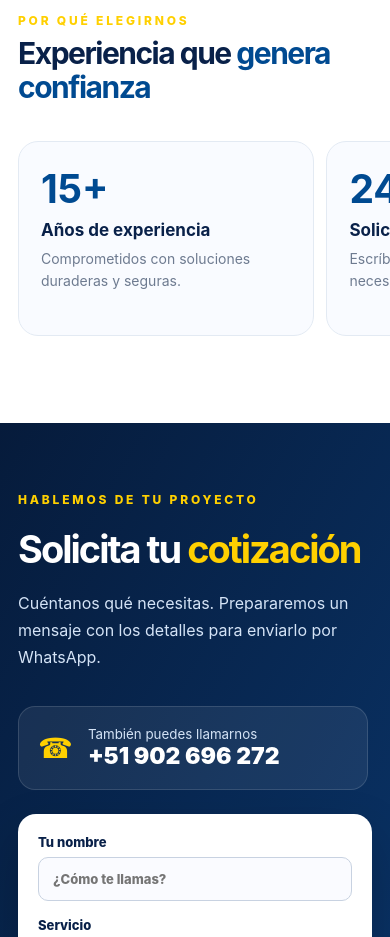
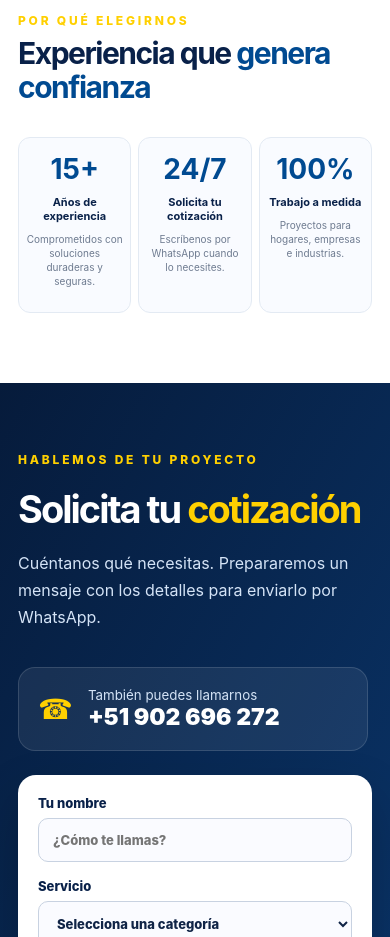
Before and after one commit to nexvora-ux/liam-multiservicios, a plain HTML site: page index.html in a window 390 px wide. Shown: the part 3700-4637 px from the top of the page. Drawn offline with Linux system fonts and the light colour scheme.

Commit message:
Implement mobile grid layout for benefits section
Added responsive styles for benefits section on mobile devices.

```diff
--- a/styles.css
+++ b/styles.css
@@ -71,3 +71,42 @@ footer img{background:#fff;border-radius:50%;mix-blend-mode:normal;width:92px;he
   .footer-actions .quick-action strong{font-size:10px;line-height:1.15}
   .footer-actions .quick-action small{font-size:9px;line-height:1.15}
 }
+
+/* POR QUÉ ELEGIRNOS: 3 COLUMNAS SOLO EN MÓVILES */
+@media (max-width: 600px) {
+
+  #servicios .benefits {
+    display: grid;
+    grid-template-columns: repeat(3, minmax(0, 1fr));
+    gap: 7px;
+    overflow: visible;
+    padding: 0;
+    margin: 0;
+    scroll-snap-type: none;
+  }
+
+  #servicios .benefits article {
+    min-width: 0;
+    min-height: 150px;
+    padding: 14px 7px;
+    text-align: center;
+    border-radius: 12px;
+  }
+
+  #servicios .benefits strong {
+    font-size: 28px;
+  }
+
+  #servicios .benefits h3 {
+    font-size: 11px;
+    line-height: 1.3;
+    margin: 9px 0;
+  }
+
+  #servicios .benefits p {
+    font-size: 10px;
+    line-height: 1.4;
+    overflow-wrap: break-word;
+  }
+
+}
```
